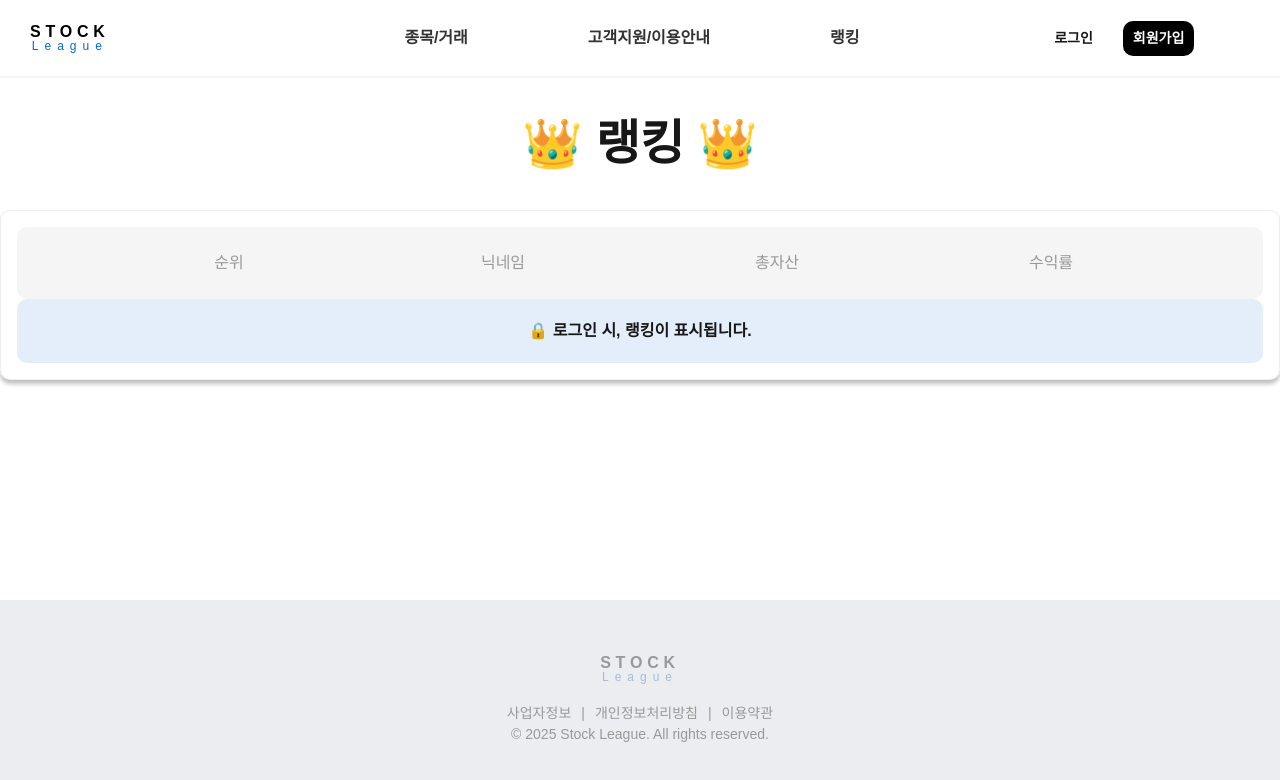
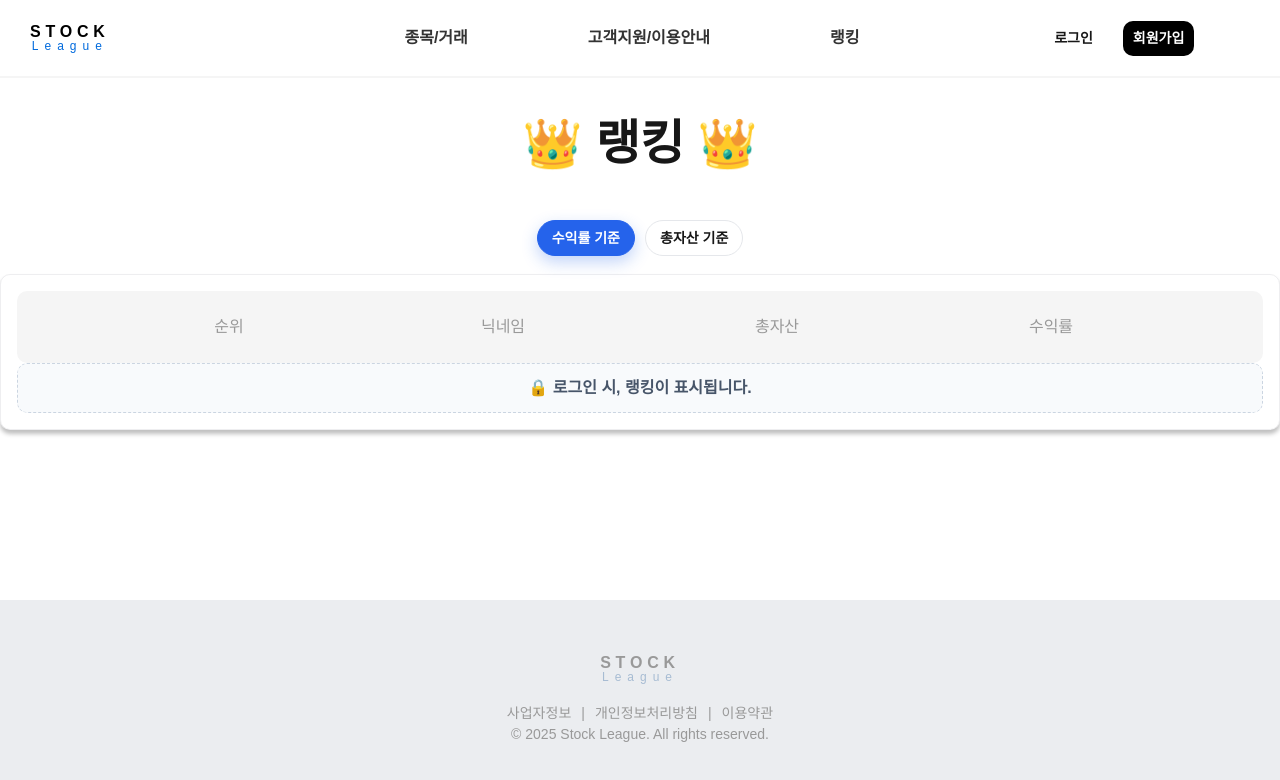
Before and after one commit to kimchanyoo/StockLeague, a Next.js app: page /rank in a window 1280 px wide. Shown: the top 780 px of the page. Built offline with nearby package versions, Linux system fonts and the light colour scheme; some icons are missing.

Commit message:
test: 테스트 완료

```diff
--- a/src/app/auth/success/page.tsx
+++ b/src/app/auth/success/page.tsx
@@ -11,7 +11,7 @@ export default function Success() {
             <div className="successContainer">
                 <h1 className="successTitle">회원가입 완료</h1>
                 <h1 className="successSubTitle">회원가입을 진심으로 환영합니다.<br/>StockLeague의 모든 서비스를 정상적으로 이용하실 수 있습니다.  </h1>
-                <NextButton text="메인화면으로 가기" onClick={() => router.push("/")}/>
+                <NextButton text="로그인하러 가기" onClick={() => router.push("/auth/login")}/>
             </div>
         </div>
     );
--- a/src/app/components/stock/StockOrder.tsx
+++ b/src/app/components/stock/StockOrder.tsx
@@ -152,7 +152,7 @@ const StockOrder = ({ stockName, currentPrice, ticker }: StockOrderProps) => {
         }
       }
     } catch (error) {
-      //console.error("주문 오류:", error);
+      console.error("주문 오류:", error);
       alert("주문 처리 중 오류가 발생했습니다.");
     }
   };
--- a/src/app/components/user/MyOrder.tsx
+++ b/src/app/components/user/MyOrder.tsx
@@ -9,12 +9,6 @@ import { Client, IMessage } from "@stomp/stompjs";
 interface MyOrderProps {
   activeTab: string;
   accessToken: string;
-}
-
-interface AssetData {
-  totalAsset: string; // API 응답에선 string 타입으로 옵니다
-  cashBalance: string;
-  marketOpen: boolean;
 }
 
 const MyOrder = ({ activeTab, accessToken }: MyOrderProps) => {
--- a/src/app/rank/page.tsx
+++ b/src/app/rank/page.tsx
@@ -5,19 +5,13 @@ import "./rank.css";
 import DownIcon from "@mui/icons-material/ArrowDropDown";
 import { useAuth } from "@/context/AuthContext";
 import { useRankingSocket } from "@/socketHooks/useRankingSocket";
-
-interface UserRanking {
-  userId: number;
-  nickname: string;
-  profitRate: string;
-  totalAsset: string;
-  ranking: number;
-}
+import { UserRanking, RankingMode } from "@/lib/api/rank";
 
 export default function Rank() {
-  const { user, accessToken } = useAuth();
+  const { user } = useAuth();
   const isLoggedIn = !!user;
 
+  const [mode, setMode] = useState<RankingMode>("profit");
   const [visibleCount, setVisibleCount] = useState(20);
   const [myRankVisible, setMyRankVisible] = useState(true);
   const [rankingData, setRankingData] = useState<UserRanking[]>([]);
@@ -25,16 +19,12 @@ export default function Rank() {
 
   const myRankRef = useRef<HTMLDivElement>(null);
 
-  const handleLoadMore = () => {
-    setVisibleCount((prev) => prev + 20);
-  };
+  const handleLoadMore = () => setVisibleCount((prev) => prev + 20);
 
-  // 내 순위 화면 표시 여부 관찰
+  // 내 순위 화면 표시 여부
   useEffect(() => {
     const observer = new IntersectionObserver(
-      ([entry]) => {
-        setMyRankVisible(!entry.isIntersecting);
-      },
+      ([entry]) => setMyRankVisible(!entry.isIntersecting),
       { threshold: 0.1 }
     );
     if (myRankRef.current) observer.observe(myRankRef.current);
@@ -43,26 +33,15 @@ export default function Rank() {
     };
   }, [visibleCount, rankingData]);
 
-  // onUpdate 콜백 useCallback으로 안정화
-  const onUpdateGlobal = useCallback((data: {
-    rankingList: UserRanking[];
-    totalCount: number;
-    isMarketOpen: boolean;
-  }) => {
-      setRankingData(data.rankingList);
-    },
-    []
-  );
-  const onUpdateMe = useCallback((data: {
-    myRanking: UserRanking;
-    totalCount: number;
-    isMarketOpen: boolean;
-  }) => {
+  const onUpdateGlobal = useCallback((data: any) => {
+    setRankingData(data.rankingList);
+  }, []);
+
+  const onUpdateMe = useCallback((data: any) => {
     setMyRanking(data.myRanking);
   }, []);
 
-  // 실시간 or API 랭킹 데이터 구독
-  useRankingSocket({ onUpdateGlobal, onUpdateMe });
+  useRankingSocket({ mode, onUpdateGlobal, onUpdateMe });
 
   const visibleRanks = rankingData.slice(0, visibleCount);
 
@@ -76,6 +55,23 @@ export default function Rank() {
   return (
     <div className="rank_container">
       <h1 className="title">👑 랭킹 👑</h1>
+
+      {/* 모드 토글 버튼 */}
+      <div className="ranking-toggle">
+        <button
+          className={mode === "profit" ? "active" : ""}
+          onClick={() => setMode("profit")}
+        >
+          수익률 기준
+        </button>
+        <button
+          className={mode === "asset" ? "active" : ""}
+          onClick={() => setMode("asset")}
+        >
+          총자산 기준
+        </button>
+      </div>
+
       <div className="rankBox">
         <div className="rankCategory">
           <h1>순위</h1>
@@ -118,6 +114,7 @@ export default function Rank() {
           </div>
         )}
       </div>
+
       {visibleCount < rankingData.length && (
         <button className="loadMoreBtn" onClick={handleLoadMore}>
           더보기 <DownIcon fontSize="large" />
--- a/src/app/rank/rank.css
+++ b/src/app/rank/rank.css
@@ -1,3 +1,4 @@
+/* === 랭킹 공통 래퍼 === */
 .rank_container {
     max-width: 1440px;
     min-width: 1100px;
@@ -13,6 +14,41 @@
     font-weight: bold;
     padding: 30px;
 }
+
+/* === 모드 토글 === */
+.ranking-toggle {
+    display: flex;
+    gap: 10px;
+    justify-content: center;
+    align-items: center;
+    margin: 10px 0 18px;
+}
+
+.ranking-toggle button {
+    padding: 10px 14px;
+    border: 1px solid #e5e7eb;
+    background: #fff;
+    border-radius: 9999px;
+    font-weight: 600;
+    font-size: 14px;
+    line-height: 1;
+    cursor: pointer;
+    transition: transform .08s ease, box-shadow .12s ease, border-color .12s ease;
+}
+
+.ranking-toggle button:hover {
+    transform: translateY(-1px);
+    box-shadow: 0 4px 12px rgba(0,0,0,.06);
+}
+
+.ranking-toggle button.active {
+    border-color: #2563eb;
+    background: #2563eb;
+    color: #fff;
+    box-shadow: 0 6px 16px rgba(37,99,235,.28);
+}
+
+/* === 리스트 상자 === */
 .rankBox {
     display: flex;
     flex-direction: column;
@@ -24,6 +60,8 @@
     box-shadow: 0px 4px 4px rgba(0, 0, 0, 0.25);
     border-radius: 10px;
 }
+
+/* === 헤더 라벨 === */
 .rankCategory {
     display: grid;
     grid-template-columns: repeat(4, 1fr);
@@ -35,10 +73,13 @@
     align-items: center;
     width: 100%;
 }
+
+/* === 리스트 === */
 .rankList {
     width: 100%;
     overflow-y: auto;
 }
+
 .rankItem {
     display: grid;
     grid-template-columns: repeat(4, 1fr);
@@ -49,6 +90,54 @@
     text-align: center;
 }
 
+.rankItem:last-child {
+  border-bottom: none;
+}
+
+.rankItem:hover {
+  background: #f9fafb;
+}
+
+/* 내 랭킹 하이라이트 */
+.rankItem.highlight {
+    background: #f0f7ff;
+    box-shadow: inset 0 0 0 1px #dbeafe;
+    position: relative;
+    font-weight: bold;
+}
+
+.rankItem.highlight::before {
+    content: "MY";
+    position: absolute;
+    left: 8px;
+    top: 8px;
+    font-size: 20px;
+    font-weight: 800;
+    color: #2563eb;
+}
+
+/* === 떠있는 내 랭킹 바 === */
+.floatingMyRank {
+    position: sticky;
+    width: 100%;
+    border-radius: 10px;
+    overflow: hidden;
+    bottom: 0;
+    z-index: 10;
+}
+
+/* 로그인 전 안내 */
+.Non-login {
+  text-align: center;
+  padding: 12px 14px;
+  border-radius: 10px;
+  background: #f8fafc;
+  border: 1px dashed #cbd5e1;
+  color: #475569;
+  font-weight: 600;
+}
+
+/* === 더보기 버튼 === */
 .loadMoreBtn {
     font-size: 1.5rem;
     font-weight: bold;
@@ -58,24 +147,3 @@
     margin-top: 30px;
     cursor: pointer;
 }
-
-.floatingMyRank {
-    position: sticky;
-    width: 100%;
-    border-radius: 10px;
-    overflow: hidden;
-    bottom: 0;
-    z-index: 10;
-}
-.rankItem.highlight {
-    background-color: #E3EEFA;
-    font-weight: bold;
-}
-.Non-login {
-    background-color: #E3EEFA;
-    font-weight: bold;
-    display: flex;
-    justify-content: center;
-    align-items: center;
-    padding: 20px;
-}
--- a/src/app/styles/components/utills/Notification.module.css
+++ b/src/app/styles/components/utills/Notification.module.css
@@ -20,20 +20,24 @@
 }
 .dropdown {
   position: absolute;
-  display: flex;
-  flex-direction: column;
-  justify-content: center;
-  align-items: center;
   right: 0;
   top: 120%;
+  max-height: 400px;
   background: white;
   width: 280px;
   border: 1px solid #ccc;
   border-radius: 10px;
   box-shadow: 0 4px 8px rgba(0,0,0,0.1);
+  overflow-y: auto;
   z-index: 100;
   padding: 8px 0;
-
+}
+.dropdown::-webkit-scrollbar {
+  width: 6px;
+}
+.dropdown::-webkit-scrollbar-thumb {
+  background: #ccc;
+  border-radius: 3px;
 }
 
 .item {
--- a/src/context/NotificationContext.tsx
+++ b/src/context/NotificationContext.tsx
@@ -50,7 +50,7 @@ export const NotificationProvider = ({ children }: { children: React.ReactNode }
         try {
           // DB에서 기존 알림 가져오기
           await refreshNotifications();
-
+          await refreshUnreadCount();
           // STOMP 연결
           await connectStomp(accessToken, (msg) => {
             if (!msg) {
@@ -59,6 +59,7 @@ export const NotificationProvider = ({ children }: { children: React.ReactNode }
             }
             if (isMounted) {
               setNotifications((prev) => [msg, ...prev]);
+              refreshUnreadCount();
             }
           });
         } catch (error: any) {
--- a/src/lib/api/rank.ts
+++ b/src/lib/api/rank.ts
@@ -1,6 +1,6 @@
 import axiosInstance from "./axiosInstance";
 
-export interface ProfitRankingItem {
+export interface UserRanking {
   userId: number;
   nickname: string;
   profitRate: string;
@@ -8,14 +8,22 @@ export interface ProfitRankingItem {
   ranking: number;
 }
 
-export interface GetProfitRankingResponse {
-  rankingList: ProfitRankingItem[];
-  myRanking: ProfitRankingItem;
+export interface GetRankingResponse {
+  rankingList: UserRanking[];
+  myRanking: UserRanking | null;
   totalCount: number;
   isMarketOpen: boolean;
+  generatedAt: string;
 }
 
-export const getProfitRanking = async (): Promise<GetProfitRankingResponse> => {
-  const res = await axiosInstance.get<GetProfitRankingResponse>("/api/v1/ranking/profit-rate");
-  return res.data;
+export type RankingMode = "profit" | "asset";
+
+export const getRanking = async (mode: RankingMode): Promise<GetRankingResponse> => {
+  const endpoint =
+    mode === "profit"
+      ? "/api/v1/ranking/profit-rate"
+      : "/api/v1/ranking/total-asset";
+
+  const { data } = await axiosInstance.get<GetRankingResponse>(endpoint);
+  return data;
 };
--- a/src/socketHooks/useAssetValuationSocket.ts
+++ b/src/socketHooks/useAssetValuationSocket.ts
@@ -21,7 +21,7 @@ export const useAssetValuationSocket = ({
 
     getUserAssetValuation()
       .then((data) => {
-        //console.log("📦 초기 자산 데이터:", data);
+        console.log("📦 초기 자산 데이터:", data);
         setIsMarketOpen(data.marketOpen);
         onUpdate(data);
       })
@@ -62,7 +62,7 @@ export const useAssetValuationSocket = ({
         client.subscribe("/user/queue/asset", (message: IMessage) => {
           try {
             const data: UserAssetValuation = JSON.parse(message.body);
-            console.log("📡 실시간 자산 데이터 수신:", data);
+            //console.log("📡 실시간 자산 데이터 수신:", data);
             if (data.marketOpen) {
               onUpdate(data);
             }
```
Also changed, not shown: src/socketHooks/useRankingSocket.ts (+21 -34 lines).
